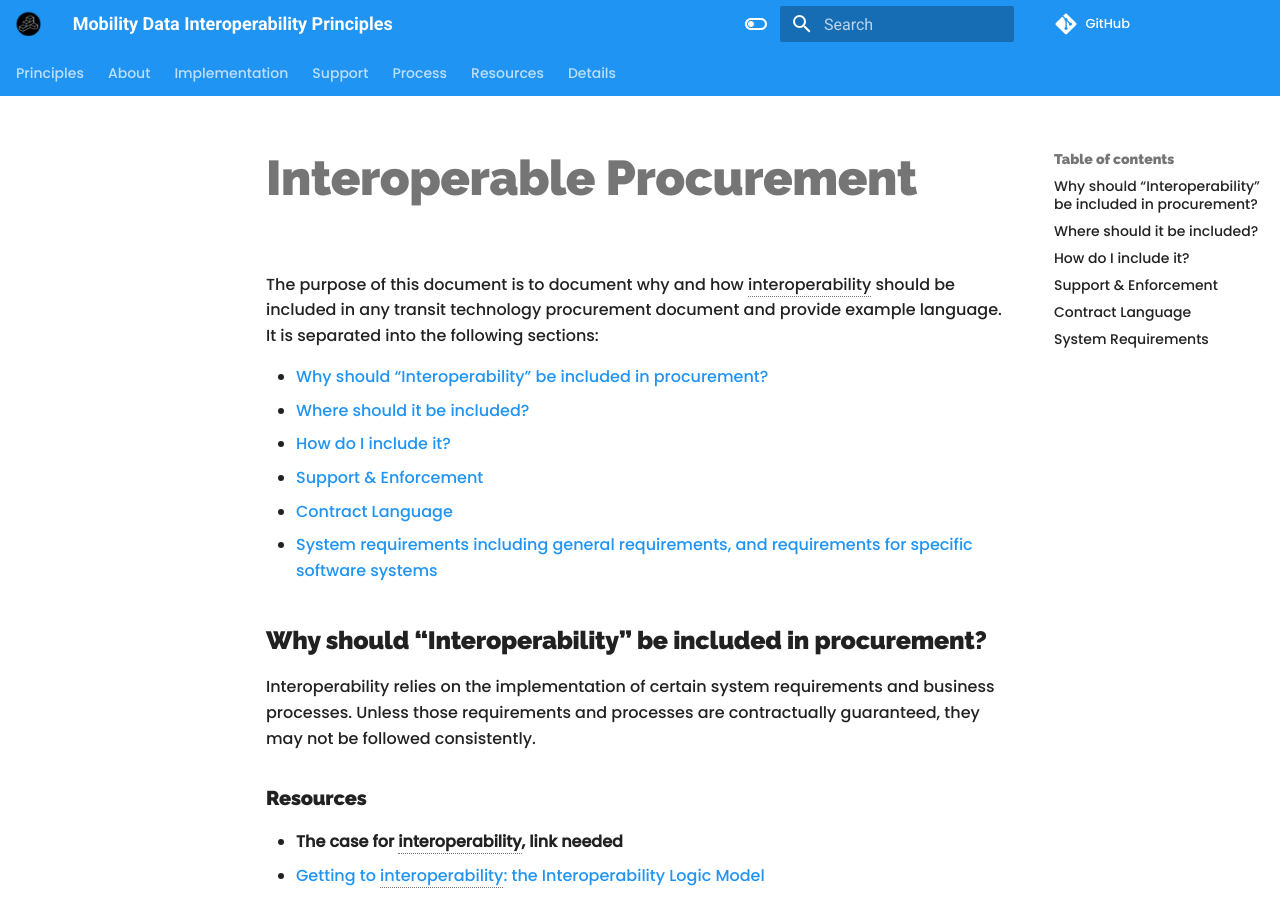
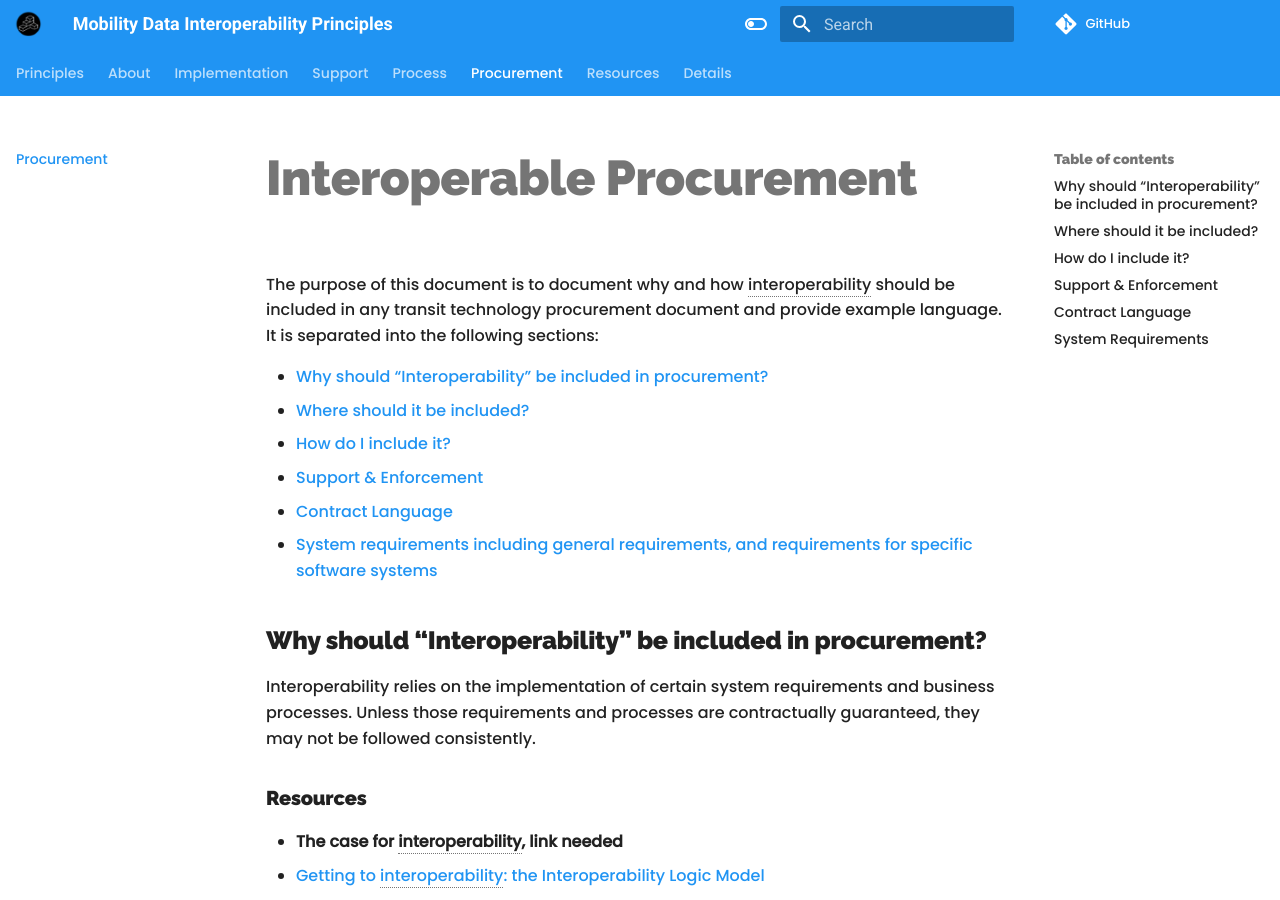
Before and after one commit to interoperable-mobility/principles, an MkDocs documentation site: the page built from docs/procurement.md, in a window 1280 px wide and 900 px high. Built offline with MkDocs 1.6.1 and Material for MkDocs 9.7.7, drawn with Linux system fonts in a browser that asks for light colours; nearby versions of some CDN libraries; comment, search, counter and statistics services are not loaded.

Commit message:
add procurement as a top-level nav item

```diff
--- a/mkdocs.yml
+++ b/mkdocs.yml
@@ -9,6 +9,7 @@ nav:
     - Implementation: implementation.md
     - Support: support.md
     - Process: process.md
+    - Procurement: procurement.md
     - Resources: resources.md
     - Details: definitions.md
 
```
